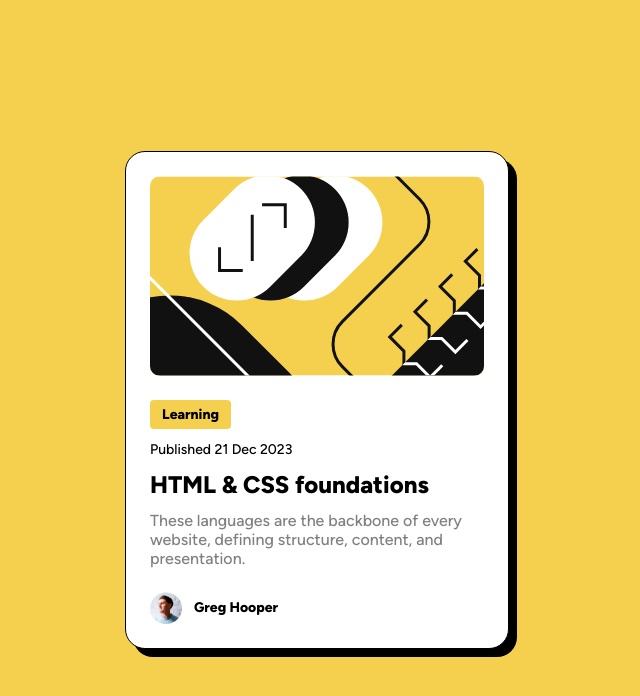
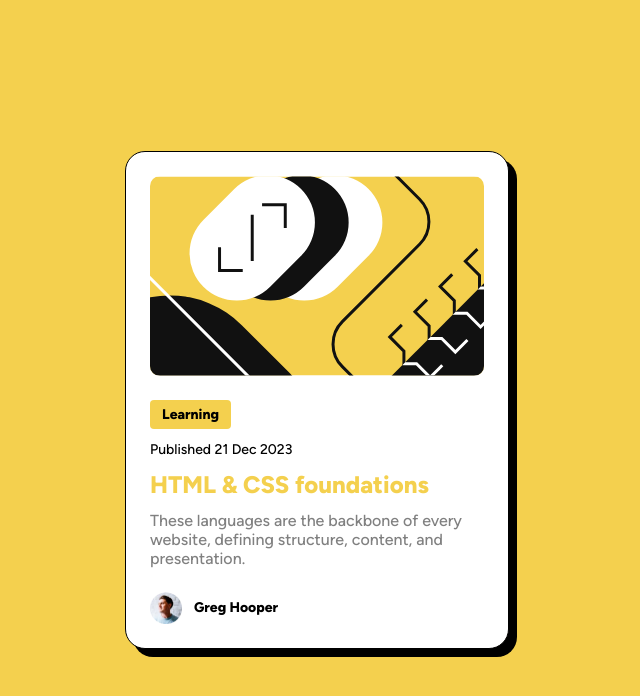
Before and after one commit to MuhammedAlsafar/blog-preview-card, a plain HTML site: page index.html in a window 1280 px wide. In both pictures the pointer is over the element "HTML & CSS foundations". Shown: the whole page, without its empty margins (323-963 px from the left). Drawn offline with Linux system fonts and the light colour scheme.

Commit message:
Add on hover effect

```diff
--- a/index.html
+++ b/index.html
@@ -78,6 +78,11 @@
       font-size: 24px;
     }
 
+    #heading:hover {
+      color: hsl(47, 88%, 63%);
+      cursor: pointer;
+    }
+
     #paragraph {
       font-family: 'Figtree';
       font-size: 16px;
```
